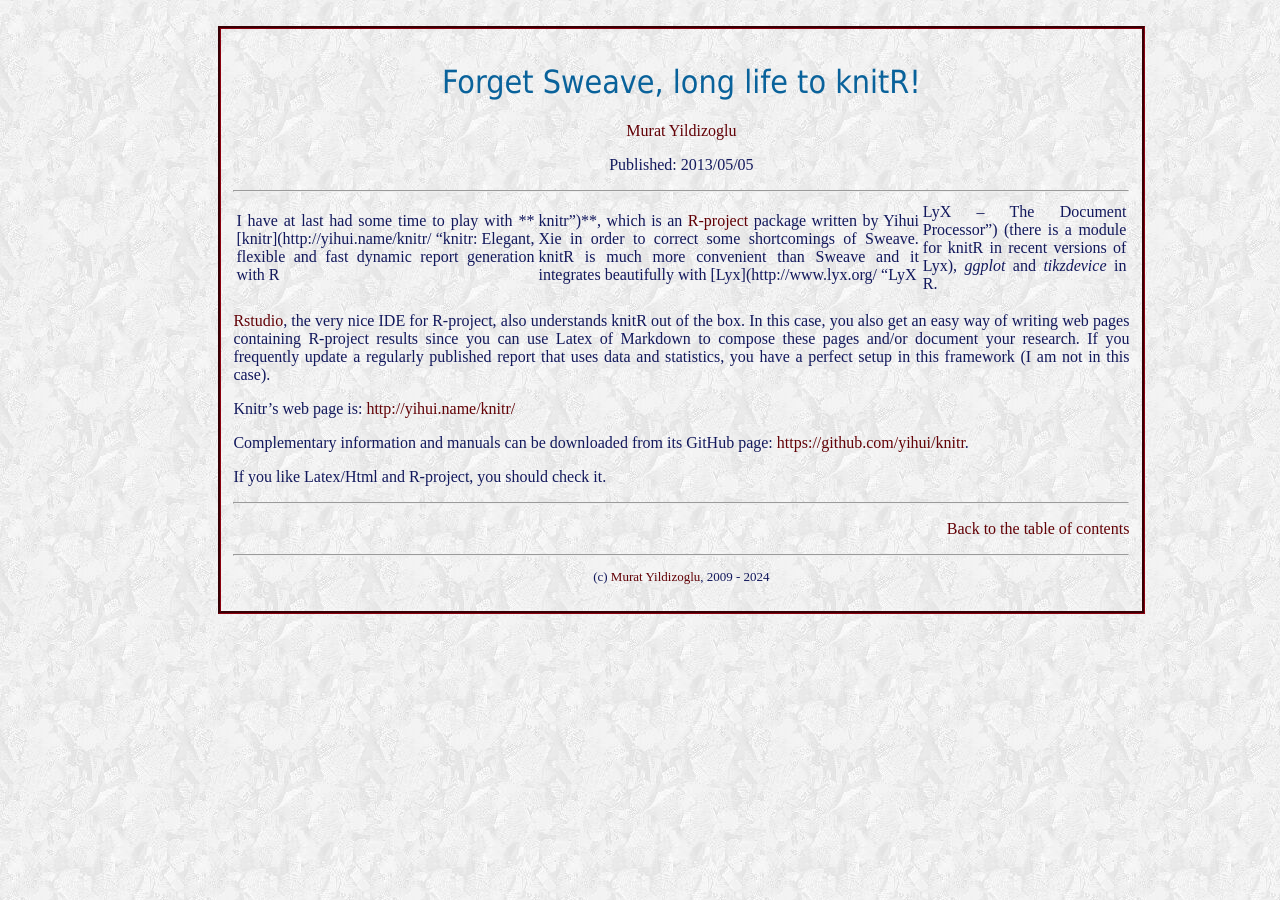
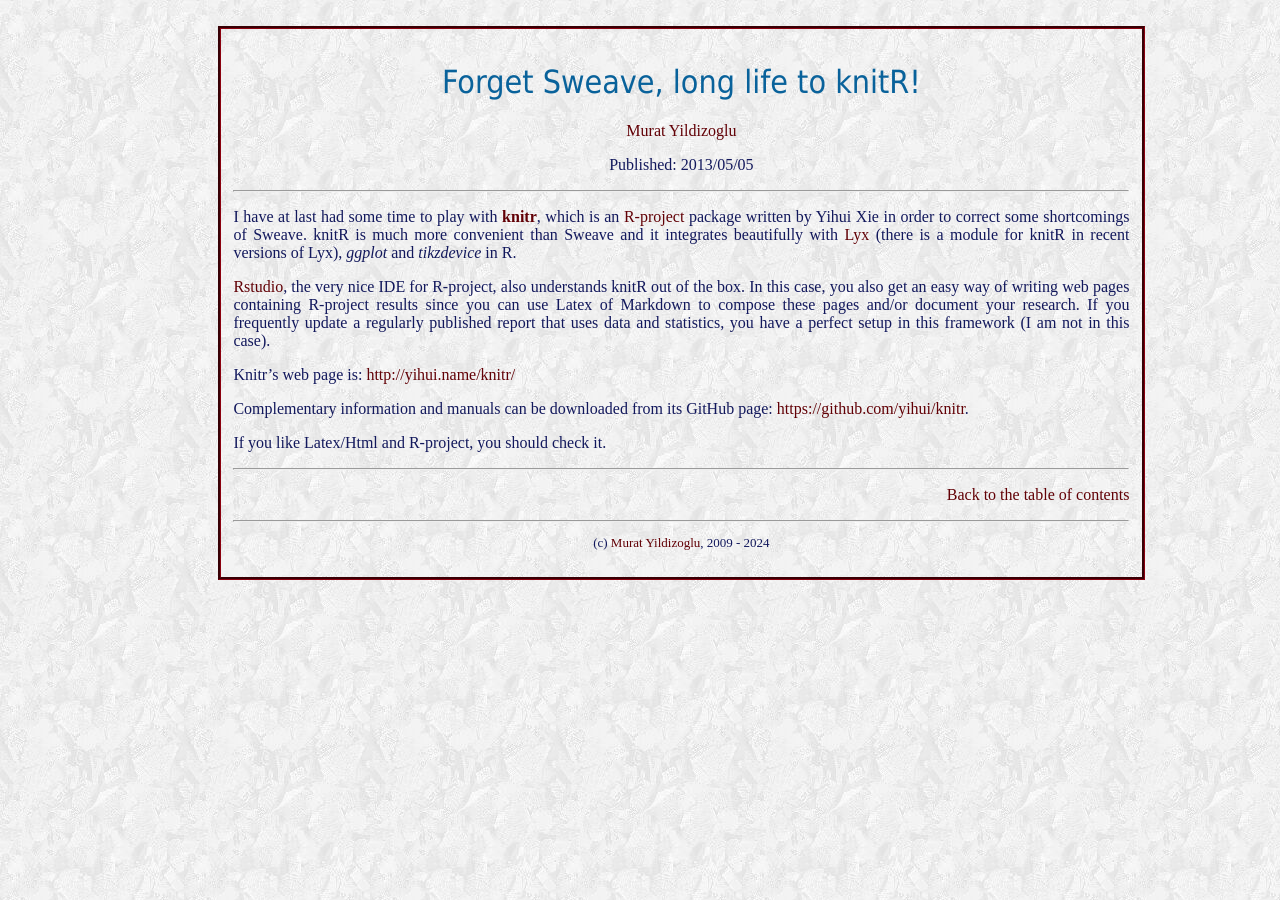
Before and after one commit to myildi/myildi.github.io, a Jekyll site: the page built from _posts/2013-05-05-Knitr.md, in a window 1280 px wide. Built offline with Jekyll 4.4.1, drawn with Linux system fonts in a browser that asks for light colours; some of the changed lines change nothing that is shown.

Commit message:
Update 2013-05-05-Knitr.md

```diff
--- a/_posts/2013-05-05-Knitr.md
+++ b/_posts/2013-05-05-Knitr.md
@@ -2,9 +2,9 @@
 layout: post
 title: Forget Sweave, long life to knitR!
 ---
-I have at last had some time to play with **[knitr](http://yihui.name/knitr/ "knitr: Elegant, flexible and fast dynamic report generation with R | knitr")**, which is an [R-project](http://www.r-project.org/ "The R Project for Statistical Computing") package written by Yihui Xie in order to correct some shortcomings of Sweave.  knitR is much more convenient than Sweave and it integrates beautifully with [Lyx](http://www.lyx.org/ "LyX | LyX – The Document Processor") (there is a module for knitR in recent versions of Lyx), *ggplot* and *tikzdevice* in R.
+I have at last had some time to play with **[knitr](http://yihui.name/knitr/)**, which is an [R-project](http://www.r-project.org/") package written by Yihui Xie in order to correct some shortcomings of Sweave.  knitR is much more convenient than Sweave and it integrates beautifully with [Lyx](http://www.lyx.org/) (there is a module for knitR in recent versions of Lyx), *ggplot* and *tikzdevice* in R.
 
-[Rstudio](http://www.rstudio.com/ "RStudio—Home"), the very nice IDE for R-project, also understands knitR out of the box. In this case, you also get an easy way of writing web pages containing R-project results since you can use Latex of Markdown to compose these pages and/or document your research.
+[Rstudio](http://www.rstudio.com/), the very nice IDE for R-project, also understands knitR out of the box. In this case, you also get an easy way of writing web pages containing R-project results since you can use Latex of Markdown to compose these pages and/or document your research.
 If you frequently update a regularly published report that uses data and statistics, you have a perfect setup in this framework (I am not in this case).
 
 Knitr's web page is: [http://yihui.name/knitr/](http://yihui.name/knitr/)
```
